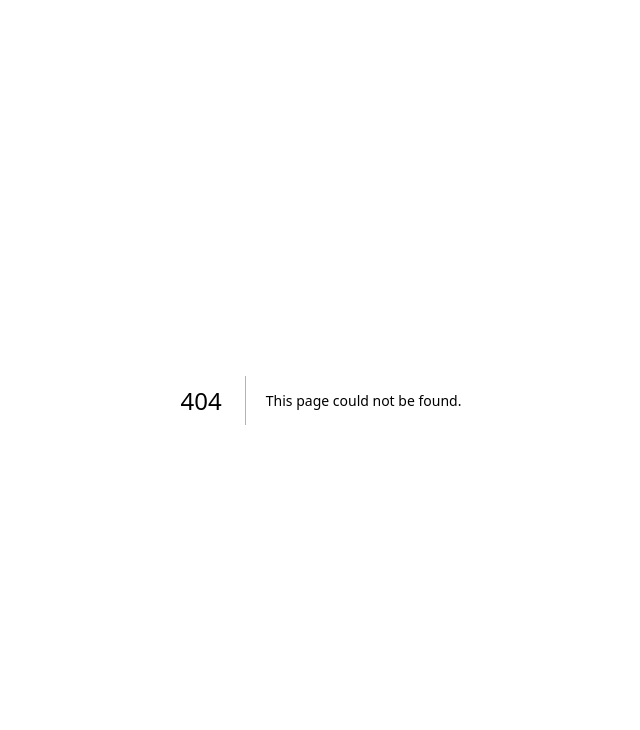
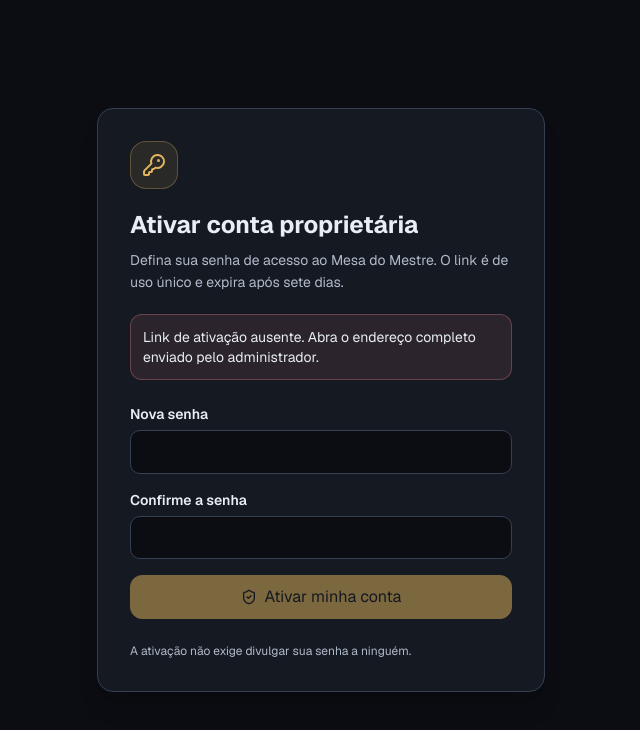
Before and after one commit to Rodrigo-Artur/Projeto-Gerenciamento-Rpg, a Next.js app: page /activate in a window 1280 px wide. Before the commit this address had no page. Shown: the top 730 px of the page, without its empty margins (319-959 px from the left). Built offline with nearby package versions, Linux system fonts and the light colour scheme.

Commit message:
feat(auth): ativação segura da primeira conta proprietária (app/activate/page.tsx)

```diff
--- /dev/null
+++ b/app/activate/page.tsx
@@ -0,0 +1,102 @@
+"use client";
+
+import { useEffect, useState, type FormEvent } from "react";
+import Link from "next/link";
+import { signIn } from "next-auth/react";
+import { KeyRound, ShieldCheck } from "lucide-react";
+import { Button } from "@/components/ui/button";
+
+export default function ActivateOwnerPage() {
+  const [token, setToken] = useState("");
+  const [password, setPassword] = useState("");
+  const [confirm, setConfirm] = useState("");
+  const [error, setError] = useState("");
+  const [submitting, setSubmitting] = useState(false);
+  const [success, setSuccess] = useState(false);
+
+  useEffect(() => {
+    // The fragment is never sent in HTTP requests or request logs.
+    const value = new URLSearchParams(window.location.hash.slice(1)).get("token") ?? "";
+    setToken(value);
+    if (value) window.history.replaceState(null, "", "/activate");
+  }, []);
+
+  async function activate(event: FormEvent<HTMLFormElement>) {
+    event.preventDefault();
+    if (!token || password.length < 12 || password !== confirm || submitting) {
+      setError("Confira o link e escolha uma senha de pelo menos 12 caracteres, com confirmação igual.");
+      return;
+    }
+    setSubmitting(true);
+    setError("");
+    try {
+      const response = await fetch("/api/auth/activate", {
+        method: "POST",
+        headers: { "Content-Type": "application/json" },
+        body: JSON.stringify({ token, password }),
+      });
+      const result = await response.json() as {error?:string;email?:string};
+      if (!response.ok || !result.email) throw new Error(result.error || "Falha na ativação.");
+      setSuccess(true);
+      setToken("");
+      const signed = await signIn("credentials", {email:result.email,password,redirect:false});
+      if (signed?.ok && !signed.error) {
+        window.location.assign("/");
+      } else {
+        setError("Conta ativada! Agora faça login normalmente com sua senha.");
+      }
+    } catch (reason) {
+      setError(reason instanceof Error ? reason.message : "Falha na ativação.");
+    } finally {
+      setSubmitting(false);
+    }
+  }
+
+  return (
+    <main className="flex min-h-dvh items-center justify-center bg-background px-4 py-8 text-foreground">
+      <div className="w-full max-w-md rounded-2xl border border-border bg-card p-6 shadow-xl sm:p-8">
+        <div className="mb-5 flex size-12 items-center justify-center rounded-xl border border-primary/30 bg-primary/10 text-primary">
+          <KeyRound aria-hidden="true" className="size-6" />
+        </div>
+        <h1 className="font-heading text-2xl font-bold">Ativar conta proprietária</h1>
+        <p className="mt-2 text-sm leading-relaxed text-muted-foreground">
+          Defina sua senha de acesso ao Mesa do Mestre. O link é de uso único e expira após sete dias.
+        </p>
+        {!token && !success ? (
+          <p role="alert" className="mt-5 rounded-lg border border-destructive/30 bg-destructive/10 p-3 text-sm">
+            Link de ativação ausente. Abra o endereço completo enviado pelo administrador.
+          </p>
+        ) : null}
+        {!success ? (
+          <form onSubmit={(event)=>void activate(event)} className="mt-6 space-y-4">
+            <label className="block text-sm font-semibold">Nova senha
+              <input type="password" required autoComplete="new-password" minLength={12} maxLength={128}
+                value={password} onChange={(event)=>setPassword(event.target.value)}
+                className="field mt-1.5 w-full" />
+            </label>
+            <label className="block text-sm font-semibold">Confirme a senha
+              <input type="password" required autoComplete="new-password" minLength={12} maxLength={128}
+                value={confirm} onChange={(event)=>setConfirm(event.target.value)}
+                className="field mt-1.5 w-full" />
+            </label>
+            {error && <p role="alert" className="rounded-lg bg-destructive/10 p-3 text-sm text-destructive">{error}</p>}
+            <Button type="submit" size="lg" className="w-full" disabled={!token || submitting}>
+              <ShieldCheck aria-hidden="true" /> {submitting ? "Ativando..." : "Ativar minha conta"}
+            </Button>
+          </form>
+        ) : (
+          <div className="mt-6 space-y-4">
+            <p role="status" className="rounded-lg border border-success/30 bg-success/10 p-3 text-sm text-success">
+              Conta ativada. Sua senha já foi definida.
+            </p>
+            {error && <p role="alert" className="text-sm text-destructive">{error}</p>}
+            <Link href="/login" className="inline-flex rounded-lg border border-primary bg-primary px-4 py-2 text-sm font-semibold text-primary-foreground">
+              Entrar na conta
+            </Link>
+          </div>
+        )}
+        <p className="mt-6 text-xs text-muted-foreground">A ativação não exige divulgar sua senha a ninguém.</p>
+      </div>
+    </main>
+  );
+}
```
